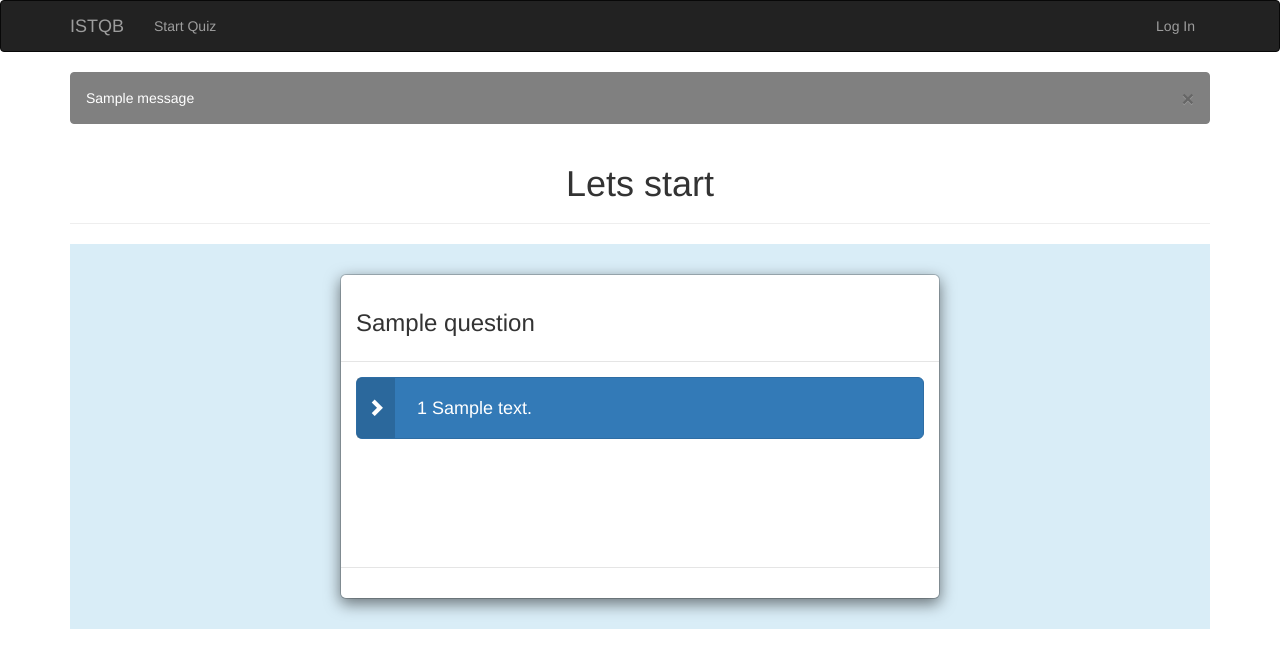
After one commit to rbyelyy/poll, a Flask app: page /sampletour in a window 1280 px wide. The commit adds this page. Shown: the top 668 px of the page. Run offline with Flask 2, Linux system fonts and the light colour scheme; tables that the repository leaves empty hold one stand-in row (values such as "Sample post"); one stand-in notice (Sample message) is shown; some libraries are stand-ins or nearby versions.

Commit message:
Added mockup for quize.

```diff
--- a/app/__init__.py
+++ b/app/__init__.py
@@ -33,4 +33,7 @@ def create_app(config_name):
     from .auth import auth as auth_blueprint
     app.register_blueprint(auth_blueprint, url_prefix='/auth')
 
+    from .question import question as question_blueprint
+    app.register_blueprint(question_blueprint)
+
     return app
--- a/app/auth/views.py
+++ b/app/auth/views.py
@@ -1,3 +1,4 @@
+from datetime import datetime
 from flask import render_template, redirect, request, url_for, flash
 from flask.ext.login import login_user, logout_user, login_required, current_user
 from . import auth
@@ -27,6 +28,7 @@ def login():
     if form.validate_on_submit():
         user = User.query.filter_by(email=form.email.data).first()
         if user is not None and user.verify_password(form.password.data):
+            user.last_login_date = datetime.utcnow()
             login_user(user, form.remember_me.data)
             return redirect(request.args.get('next') or url_for('main.index'))
         flash('Invalid username or password.')
@@ -56,6 +58,8 @@ def confirm(token):
     if current_user.confirmed:
         return redirect(url_for('main.index'))
     if current_user.confirm(token):
+        current_user.confirmed_date = datetime.utcnow()
+        db.session.commit()
         flash('You have confirmed your account. Thanks!')
     else:
         flash('The confirmation link is invalid or has expired.')
--- /dev/null
+++ b/app/question/__init__.py
@@ -0,0 +1,5 @@
+from flask import Blueprint
+
+question = Blueprint('question', __name__)
+
+from . import views
--- /dev/null
+++ b/app/question/views.py
@@ -0,0 +1,23 @@
+from datetime import datetime
+from flask import render_template, redirect, request, url_for, flash, jsonify
+from flask.ext.login import login_user, logout_user, login_required, current_user
+from .. import auth
+from ..models import Question, Answer
+from .. import db
+from flask import g
+from . import question
+
+
+@question.route('/sampletour')
+def sample():
+    question = Question.query.filter_by(question_id=1).first()
+    answers = [i for i in Answer.query.filter_by(question_id=1).all()]
+    newvariable  =3
+    return render_template('sample/sample.html', question=question, answers=answers, newvariable=newvariable)
+
+@question.route('/sampletour/_add_numbers')
+def add_numbers():
+    a = request.args.get('a', 0, type=int)
+    b = request.args.get('b', 0, type=int)
+    print request.args
+    return jsonify(result=a + b)
--- /dev/null
+++ b/app/static/css/modal_quize.css
@@ -0,0 +1,356 @@
+#qid {
+  padding: 10px 15px;
+  -moz-border-radius: 50px;
+  -webkit-border-radius: 50px;
+  border-radius: 20px;
+}
+label.btn {
+    padding: 18px 60px;
+    white-space: normal;
+    -webkit-transform: scale(1.0);
+    -moz-transform: scale(1.0);
+    -o-transform: scale(1.0);
+    -webkit-transition-duration: .3s;
+    -moz-transition-duration: .3s;
+    -o-transition-duration: .3s
+}
+
+label.btn:hover {
+    text-shadow: 0 3px 2px rgba(0,0,0,0.4);
+    -webkit-transform: scale(1.1);
+    -moz-transform: scale(1.1);
+    -o-transform: scale(1.1)
+}
+label.btn-block {
+    text-align: left;
+    position: relative
+}
+
+label .btn-label {
+    position: absolute;
+    left: 0;
+    top: 0;
+    display: inline-block;
+    padding: 0 10px;
+    background: rgba(0,0,0,.15);
+    height: 100%
+}
+
+label .glyphicon {
+    top: 34%
+}
+.element-animation1 {
+    animation: animationFrames ease .8s;
+    animation-iteration-count: 1;
+    transform-origin: 50% 50%;
+    -webkit-animation: animationFrames ease .8s;
+    -webkit-animation-iteration-count: 1;
+    -webkit-transform-origin: 50% 50%;
+    -ms-animation: animationFrames ease .8s;
+    -ms-animation-iteration-count: 1;
+    -ms-transform-origin: 50% 50%
+}
+.element-animation2 {
+    animation: animationFrames ease 1s;
+    animation-iteration-count: 1;
+    transform-origin: 50% 50%;
+    -webkit-animation: animationFrames ease 1s;
+    -webkit-animation-iteration-count: 1;
+    -webkit-transform-origin: 50% 50%;
+    -ms-animation: animationFrames ease 1s;
+    -ms-animation-iteration-count: 1;
+    -ms-transform-origin: 50% 50%
+}
+.element-animation3 {
+    animation: animationFrames ease 1.2s;
+    animation-iteration-count: 1;
+    transform-origin: 50% 50%;
+    -webkit-animation: animationFrames ease 1.2s;
+    -webkit-animation-iteration-count: 1;
+    -webkit-transform-origin: 50% 50%;
+    -ms-animation: animationFrames ease 1.2s;
+    -ms-animation-iteration-count: 1;
+    -ms-transform-origin: 50% 50%
+}
+.element-animation4 {
+    animation: animationFrames ease 1.4s;
+    animation-iteration-count: 1;
+    transform-origin: 50% 50%;
+    -webkit-animation: animationFrames ease 1.4s;
+    -webkit-animation-iteration-count: 1;
+    -webkit-transform-origin: 50% 50%;
+    -ms-animation: animationFrames ease 1.4s;
+    -ms-animation-iteration-count: 1;
+    -ms-transform-origin: 50% 50%
+}
+@keyframes animationFrames {
+    0% {
+        opacity: 0;
+        transform: translate(-1500px,0px)
+    }
+
+    60% {
+        opacity: 1;
+        transform: translate(30px,0px)
+    }
+
+    80% {
+        transform: translate(-10px,0px)
+    }
+
+    100% {
+        opacity: 1;
+        transform: translate(0px,0px)
+    }
+}
+
+@-webkit-keyframes animationFrames {
+    0% {
+        opacity: 0;
+        -webkit-transform: translate(-1500px,0px)
+    }
+    60% {
+        opacity: 1;
+        -webkit-transform: translate(30px,0px)
+    }
+
+    80% {
+        -webkit-transform: translate(-10px,0px)
+    }
+
+    100% {
+        opacity: 1;
+        -webkit-transform: translate(0px,0px)
+    }
+}
+
+@-ms-keyframes animationFrames {
+    0% {
+        opacity: 0;
+        -ms-transform: translate(-1500px,0px)
+    }
+
+    60% {
+        opacity: 1;
+        -ms-transform: translate(30px,0px)
+    }
+    80% {
+        -ms-transform: translate(-10px,0px)
+    }
+
+    100% {
+        opacity: 1;
+        -ms-transform: translate(0px,0px)
+    }
+}
+
+.modal-header {
+    background-color: transparent;
+    color: inherit
+}
+
+.modal-body {
+    min-height: 205px
+}
+#loadbar {
+    position: absolute;
+    width: 62px;
+    height: 77px;
+    top: 2em
+}
+.blockG {
+    position: absolute;
+    background-color: #FFF;
+    width: 10px;
+    height: 24px;
+    -moz-border-radius: 8px 8px 0 0;
+    -moz-transform: scale(0.4);
+    -moz-animation-name: fadeG;
+    -moz-animation-duration: .8800000000000001s;
+    -moz-animation-iteration-count: infinite;
+    -moz-animation-direction: linear;
+    -webkit-border-radius: 8px 8px 0 0;
+    -webkit-transform: scale(0.4);
+    -webkit-animation-name: fadeG;
+    -webkit-animation-duration: .8800000000000001s;
+    -webkit-animation-iteration-count: infinite;
+    -webkit-animation-direction: linear;
+    -ms-border-radius: 8px 8px 0 0;
+    -ms-transform: scale(0.4);
+    -ms-animation-name: fadeG;
+    -ms-animation-duration: .8800000000000001s;
+    -ms-animation-iteration-count: infinite;
+    -ms-animation-direction: linear;
+    -o-border-radius: 8px 8px 0 0;
+    -o-transform: scale(0.4);
+    -o-animation-name: fadeG;
+    -o-animation-duration: .8800000000000001s;
+    -o-animation-iteration-count: infinite;
+    -o-animation-direction: linear;
+    border-radius: 8px 8px 0 0;
+    transform: scale(0.4);
+    animation-name: fadeG;
+    animation-duration: .8800000000000001s;
+    animation-iteration-count: infinite;
+    animation-direction: linear
+}
+#rotateG_01 {
+    left: 0;
+    top: 28px;
+    -moz-animation-delay: .33s;
+    -moz-transform: rotate(-90deg);
+    -webkit-animation-delay: .33s;
+    -webkit-transform: rotate(-90deg);
+    -ms-animation-delay: .33s;
+    -ms-transform: rotate(-90deg);
+    -o-animation-delay: .33s;
+    -o-transform: rotate(-90deg);
+    animation-delay: .33s;
+    transform: rotate(-90deg)
+}
+#rotateG_02 {
+    left: 8px;
+    top: 10px;
+    -moz-animation-delay: .44000000000000006s;
+    -moz-transform: rotate(-45deg);
+    -webkit-animation-delay: .44000000000000006s;
+    -webkit-transform: rotate(-45deg);
+    -ms-animation-delay: .44000000000000006s;
+    -ms-transform: rotate(-45deg);
+    -o-animation-delay: .44000000000000006s;
+    -o-transform: rotate(-45deg);
+    animation-delay: .44000000000000006s;
+    transform: rotate(-45deg)
+}
+#rotateG_03 {
+    left: 26px;
+    top: 3px;
+    -moz-animation-delay: .55s;
+    -moz-transform: rotate(0deg);
+    -webkit-animation-delay: .55s;
+    -webkit-transform: rotate(0deg);
+    -ms-animation-delay: .55s;
+    -ms-transform: rotate(0deg);
+    -o-animation-delay: .55s;
+    -o-transform: rotate(0deg);
+    animation-delay: .55s;
+    transform: rotate(0deg)
+}
+#rotateG_04 {
+    right: 8px;
+    top: 10px;
+    -moz-animation-delay: .66s;
+    -moz-transform: rotate(45deg);
+    -webkit-animation-delay: .66s;
+    -webkit-transform: rotate(45deg);
+    -ms-animation-delay: .66s;
+    -ms-transform: rotate(45deg);
+    -o-animation-delay: .66s;
+    -o-transform: rotate(45deg);
+    animation-delay: .66s;
+    transform: rotate(45deg)
+}
+#rotateG_05 {
+    right: 0;
+    top: 28px;
+    -moz-animation-delay: .7700000000000001s;
+    -moz-transform: rotate(90deg);
+    -webkit-animation-delay: .7700000000000001s;
+    -webkit-transform: rotate(90deg);
+    -ms-animation-delay: .7700000000000001s;
+    -ms-transform: rotate(90deg);
+    -o-animation-delay: .7700000000000001s;
+    -o-transform: rotate(90deg);
+    animation-delay: .7700000000000001s;
+    transform: rotate(90deg)
+}
+#rotateG_06 {
+    right: 8px;
+    bottom: 7px;
+    -moz-animation-delay: .8800000000000001s;
+    -moz-transform: rotate(135deg);
+    -webkit-animation-delay: .8800000000000001s;
+    -webkit-transform: rotate(135deg);
+    -ms-animation-delay: .8800000000000001s;
+    -ms-transform: rotate(135deg);
+    -o-animation-delay: .8800000000000001s;
+    -o-transform: rotate(135deg);
+    animation-delay: .8800000000000001s;
+    transform: rotate(135deg)
+}
+#rotateG_07 {
+    bottom: 0;
+    left: 26px;
+    -moz-animation-delay: .99s;
+    -moz-transform: rotate(180deg);
+    -webkit-animation-delay: .99s;
+    -webkit-transform: rotate(180deg);
+    -ms-animation-delay: .99s;
+    -ms-transform: rotate(180deg);
+    -o-animation-delay: .99s;
+    -o-transform: rotate(180deg);
+    animation-delay: .99s;
+    transform: rotate(180deg)
+}
+#rotateG_08 {
+    left: 8px;
+    bottom: 7px;
+    -moz-animation-delay: 1.1s;
+    -moz-transform: rotate(-135deg);
+    -webkit-animation-delay: 1.1s;
+    -webkit-transform: rotate(-135deg);
+    -ms-animation-delay: 1.1s;
+    -ms-transform: rotate(-135deg);
+    -o-animation-delay: 1.1s;
+    -o-transform: rotate(-135deg);
+    animation-delay: 1.1s;
+    transform: rotate(-135deg)
+}
+@-moz-keyframes fadeG {
+    0% {
+        background-color: #000
+    }
+
+    100% {
+        background-color: #FFF
+    }
+}
+
+@-webkit-keyframes fadeG {
+    0% {
+        background-color: #000
+    }
+
+    100% {
+        background-color: #FFF
+    }
+}
+
+@-ms-keyframes fadeG {
+    0% {
+        background-color: #000
+    }
+
+    100% {
+        background-color: #FFF
+    }
+}
+
+@-o-keyframes fadeG {
+    0% {
+        background-color: #000
+    }
+    100% {
+        background-color: #FFF
+    }
+}
+
+@keyframes fadeG {
+    0% {
+        background-color: #000
+    }
+
+    100% {
+        background-color: #FFF
+    }
+}
--- a/app/static/css/mystyle.css
+++ b/app/static/css/mystyle.css
@@ -1,3 +1,5 @@
-.qwe {
-    color: blue;
+.alert-gray {
+    color: white;
+    background-color: gray;
+    border-color: gray;
 }
--- /dev/null
+++ b/app/static/javascript/modal_quize.js
@@ -0,0 +1,39 @@
+$(function(){
+    var loading = $('#loadbar').hide();
+    $(document)
+    .ajaxStart(function () {
+        loading.show();
+    }).ajaxStop(function () {
+    	loading.hide();
+    });
+
+    $("label.btn").on('click',function () {
+    	var choice = $(this).find('input:radio').val();
+    	$('#loadbar').show();
+    	$('#quiz').fadeOut();
+    	setTimeout(function(){
+           $( "#answer" ).html(  $(this).checking(choice) );
+            $('#quiz').show();
+            $('#loadbar').fadeOut();
+           /* something else */
+    	}, 1500);
+    	$.ajax({
+            type: "GET",
+            url: "http://127.0.0.1:5000/sampletour/_add_numbers?a=3&b=5",
+            data: { answer: choice }
+        });
+
+    });
+
+
+    $ans = 3;
+
+    $f = $.aj
+
+    $.fn.checking = function(ck) {
+        if (ck != $ans)
+            return 'INCORRECT';
+        else
+            return 'CORRECT';
+    };
+});
--- a/app/templates/base.html
+++ b/app/templates/base.html
@@ -1,14 +1,59 @@
 {% extends "bootstrap/base.html" %}
-{% block title %}This is an example page{% endblock %}
 
-{% block styles %}
-{{super()}}
-<link rel="stylesheet"
-      href="{{url_for('static', filename='css/mystyle.css')}}">
+{% block title %}ISTQB{% endblock %}
+
+{% block head %}
+{{ super() }}
+<link rel="shortcut icon" href="{{ url_for('static', filename='favicon.ico') }}" type="image/x-icon">
+<link rel="icon" href="{{ url_for('static', filename='favicon.ico') }}" type="image/x-icon">
+<link rel="stylesheet" href="{{url_for('static', filename='css/mystyle.css')}}">
+<link rel="stylesheet" href="{{url_for('static', filename='css/modal_quize.css')}}">
+<script type="text/javascript" src="static/javascript/jquery.js"></script>
+<script type="text/javascript" src="static/javascript/modal_quize.js"></script>
 {% endblock %}
 
-
+{% block navbar %}
+<div class="navbar navbar-inverse" role="navigation">
+    <div class="container">
+        <div class="navbar-header">
+            <button type="button" class="navbar-toggle" data-toggle="collapse" data-target=".navbar-collapse">
+                <span class="sr-only">Toggle navigation</span>
+                <span class="icon-bar"></span>
+                <span class="icon-bar"></span>
+                <span class="icon-bar"></span>
+            </button>
+            <a class="navbar-brand" href="{{ url_for('main.index') }}">ISTQB</a>
+        </div>
+        <div class="navbar-collapse collapse">
+            <ul class="nav navbar-nav">
+                <li><a href="{{ url_for('question.sample') }}">Start Quiz</a></li>
+            </ul>
+            <ul class="nav navbar-nav navbar-right">
+                {% if current_user.is_authenticated() %}
+                <li><a href="{{ url_for('auth.logout') }}">Log Out</a></li>
+                {% else %}
+                <li><a href="{{ url_for('auth.login') }}">Log In</a></li>
+                {% endif %}
+            </ul>
+        </div>
+    </div>
+</div>
+{% endblock %}
 
 {% block content %}
-  <h1 class="qwe">Hello, Bootstrap</h1>
+<div class="container">
+    {% for message in get_flashed_messages() %}
+    <div class="alert alert-warning alert-gray">
+        <button type="button" class="close" data-dismiss="alert">&times;</button>
+        {{ message }}
+    </div>
+    {% endfor %}
+
+    {% block page_content %}{% endblock %}
+</div>
 {% endblock %}
+
+{% block scripts %}
+{{ super() }}
+{{ moment.include_moment() }}
+{% endblock %}
--- /dev/null
+++ b/app/templates/sample/sample.html
@@ -0,0 +1,47 @@
+{% extends "base.html" %}
+{% import "bootstrap/wtf.html" as wtf %}
+
+{% block title %}ISTQB - Sample{% endblock %}
+
+{% block page_content %}
+
+
+<div class="page-header">
+    <h1 class="text-center">    Lets start    </h1>
+</div>
+
+<div class="container-fluid bg-info">
+    <div class="modal-dialog">
+      <div class="modal-content">
+         <div class="modal-header">
+                         <h3>
+             <p> {{ question.question }}</p>
+            </h3>
+        </div>
+        <div class="modal-body">
+            <div class="col-xs-3 col-xs-offset-5">
+               <div id="loadbar" style="display: none;">
+                  <div class="blockG" id="rotateG_01"></div>
+                  <div class="blockG" id="rotateG_02"></div>
+                  <div class="blockG" id="rotateG_03"></div>
+                  <div class="blockG" id="rotateG_04"></div>
+                  <div class="blockG" id="rotateG_05"></div>
+                  <div class="blockG" id="rotateG_06"></div>
+                  <div class="blockG" id="rotateG_07"></div>
+                  <div class="blockG" id="rotateG_08"></div>
+              </div>
+          </div>
+
+          <div class="quiz" id="quiz" data-toggle="buttons">
+              {% for answer in answers %}
+                <label class="element-animation1 btn btn-lg btn-primary btn-block"><span class="btn-label"><i class="glyphicon glyphicon-chevron-right"></i></span> <input type="radio" name="q_answer_{{ answer.answer_id }}" value={{ answer.answer_id }}>{{ answer.answer_id }} {{ answer.answer_text }}</label>
+              {% endfor %}
+       </div>
+   </div>
+   <div class="modal-footer text-muted">
+    <span id="answer"></span>
+</div>
+</div>
+</div>
+</div>
+{% endblock %}
```
Also changed, not shown: app/models.py (+3 -4 lines), app/question/forms.py (added, +9 -0 lines), migrations/versions/4e1c2dbc6907_.py (deleted, +0 -80 lines), data-dev.sqlite, 1 other file.
